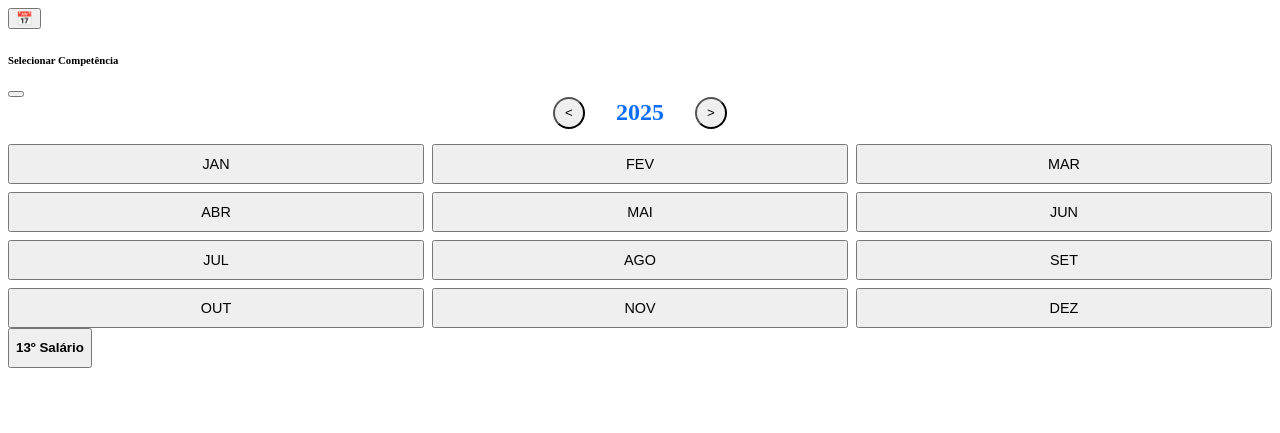
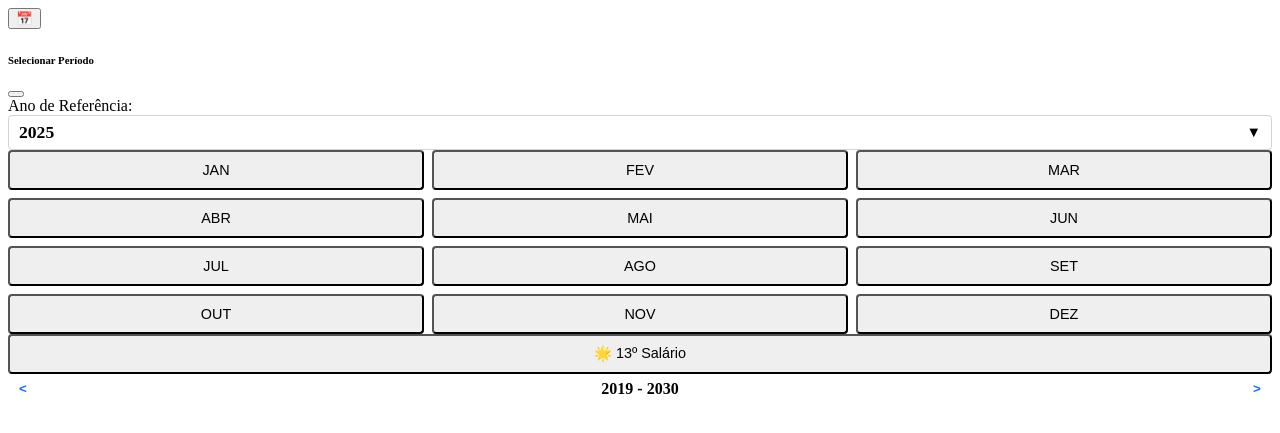
Before and after one commit to Roberto651/Projeto-Competencias, a Django app: template templates/widgets/competencia_arrow.html in a window 1280 px wide. Shown: the top 433 px of the page. Run offline with Django 5.2, Linux system fonts and the light colour scheme; the template is opened without the code that fills it, so the values that code supplies are empty.

Commit message:
Melhoria seletor de anos

```diff
--- a/templates/widgets/competencia_arrow.html
+++ b/templates/widgets/competencia_arrow.html
@@ -1,116 +1,126 @@
 {% load static %}
 
 <style>
-    /* Grade de meses: 3 colunas iguais */
-    .month-grid {
+    /* Estilo do Wrapper para isolar o CSS */
+    #wrapper_{{ widget.attrs.id }} .month-grid,
+    #wrapper_{{ widget.attrs.id }} .year-grid {
         display: grid;
-        grid-template-columns: repeat(3, 1fr);
-        gap: 8px; /* Espaço entre botões */
+        gap: 8px;
     }
 
-    /* Botões dos meses */
-    .month-btn {
-        width: 100%;
-        height: 40px;
-        font-weight: 500;
-        font-size: 0.9rem;
-        display: flex;
-        align-items: center;
-        justify-content: center;
+    /* Grade de Meses: 3 colunas */
+    #wrapper_{{ widget.attrs.id }} .month-grid {
+        grid-template-columns: repeat(3, 1fr);
     }
 
-    .month-btn:hover {
-        background-color: #e9ecef;
-        transform: scale(1.05); /* Pequeno zoom ao passar o mouse */
+    /* Grade de Anos: 4 colunas (igual a imagem de referência) */
+    #wrapper_{{ widget.attrs.id }} .year-grid {
+        grid-template-columns: repeat(4, 1fr);
     }
 
-    /* O 13º Salário */
-    .btn-13 {
-        height: 40px;
-        font-weight: bold;
-        display: flex;
-        align-items: center;
-        justify-content: center;
+    /* Botões Gerais */
+    #wrapper_{{ widget.attrs.id }} .grid-btn {
+        width: 100%; height: 40px; font-size: 0.9rem; padding: 0;
+        display: flex; align-items: center; justify-content: center;
+        border-radius: 4px;
     }
 
-    /* Área do Ano (Centralização Perfeita) */
-    .year-navigator {
-        display: flex;
-        align-items: center;
-        justify-content: center;
-        gap: 15px; /* Espaço entre setas e número */
-        margin-bottom: 15px;
+    /* Ano Selecionado / Hover */
+    #wrapper_{{ widget.attrs.id }} .grid-btn:hover {
+        background-color: #e9ecef;
+    }
+    #wrapper_{{ widget.attrs.id }} .grid-btn.active {
+        background-color: #0d6efd; color: white; border-color: #0d6efd;
     }
 
-    .year-display {
-        font-size: 1.5rem;
+    /* Caixa do Ano (Topo) - Estilo "Input Clicável" */
+    #wrapper_{{ widget.attrs.id }} .year-trigger-box {
+        border: 1px solid #ced4da;
+        border-radius: 4px;
+        padding: 6px 10px;
+        text-align: center;
         font-weight: bold;
-        color: #0d6efd;
-        width: 80px; /* Largura fixa para não "pular" quando mudar o número */
-        text-align: center;
+        font-size: 1.1rem;
+        cursor: pointer;
+        background-color: #fff;
+        transition: border-color 0.2s;
+        display: flex; justify-content: space-between; align-items: center;
+    }
+    #wrapper_{{ widget.attrs.id }} .year-trigger-box:hover {
+        border-color: #86b7fe;
+        background-color: #f8f9fa;
     }
 
-    .btn-arrow {
-        border-radius: 50%; /* Botão redondo */
-        width: 32px;
-        height: 32px;
-        display: flex;
-        align-items: center;
-        justify-content: center;
-        padding: 0;
+    /* Navegação da View de Anos (< 2018-2029 >) */
+    #wrapper_{{ widget.attrs.id }} .year-nav-header {
+        display: flex; justify-content: space-between; align-items: center;
+        margin-bottom: 10px; font-weight: bold;
     }
+    #wrapper_{{ widget.attrs.id }} .nav-arrow {
+        border: none; background: transparent; color: #0d6efd; font-weight: bold;
+        width: 30px; height: 30px; border-radius: 50%;
+    }
+    #wrapper_{{ widget.attrs.id }} .nav-arrow:hover { background-color: #e9ecef; }
 </style>
+
+<div id="wrapper_{{ widget.attrs.id }}">
 
     <div class="input-group">
         {% for subwidget in widget.subwidgets %}
             {% include subwidget.template_name with widget=subwidget %}
         {% endfor %}
 
-    <button type="button" class="btn btn-primary" data-bs-toggle="modal" data-bs-target="#modalCompetencia_{{ widget.attrs.id }}">
+        <button type="button" class="btn btn-primary" data-bs-toggle="modal" data-bs-target="#modal_{{ widget.attrs.id }}">
             📅
         </button>
     </div>
 
-<div class="modal fade" id="modalCompetencia_{{ widget.attrs.id }}" tabindex="-1" aria-hidden="true">
+    <div class="modal fade" id="modal_{{ widget.attrs.id }}" tabindex="-1" aria-hidden="true">
         <div class="modal-dialog modal-sm modal-dialog-centered">
             <div class="modal-content shadow">
 
                 <div class="modal-header bg-primary text-white py-2">
-                <h6 class="modal-title mx-auto">Selecionar Competência</h6>
+                    <h6 class="modal-title mx-auto">Selecionar Período</h6>
                     <button type="button" class="btn-close btn-close-white" data-bs-dismiss="modal" aria-label="Close"></button>
                 </div>
 
                 <div class="modal-body p-3">
 
-                <div class="year-navigator">
-                    <button type="button" class="btn btn-outline-primary btn-arrow" id="btnPrev_{{ widget.attrs.id }}">
-                        &lt; </button>
-
-                    <span class="year-display" id="displayAno_{{ widget.attrs.id }}">2025</span>
-
-                    <button type="button" class="btn btn-outline-primary btn-arrow" id="btnNext_{{ widget.attrs.id }}">
-                        &gt; </button>
+                    <div id="view_header_{{ widget.attrs.id }}" class="mb-3">
+                        <label class="small text-muted mb-1">Ano de Referência:</label>
+                        <div class="year-trigger-box" id="btn_toggle_view_{{ widget.attrs.id }}">
+                            <span id="display_year_{{ widget.attrs.id }}">2025</span>
+                            <small>▼</small>
+                        </div>
                     </div>
 
+                    <div id="view_months_{{ widget.attrs.id }}">
                         <div class="month-grid">
-                    <button type="button" class="btn btn-outline-secondary month-btn" data-value="1">JAN</button>
-                    <button type="button" class="btn btn-outline-secondary month-btn" data-value="2">FEV</button>
-                    <button type="button" class="btn btn-outline-secondary month-btn" data-value="3">MAR</button>
-                    <button type="button" class="btn btn-outline-secondary month-btn" data-value="4">ABR</button>
-                    <button type="button" class="btn btn-outline-secondary month-btn" data-value="5">MAI</button>
-                    <button type="button" class="btn btn-outline-secondary month-btn" data-value="6">JUN</button>
-                    <button type="button" class="btn btn-outline-secondary month-btn" data-value="7">JUL</button>
-                    <button type="button" class="btn btn-outline-secondary month-btn" data-value="8">AGO</button>
-                    <button type="button" class="btn btn-outline-secondary month-btn" data-value="9">SET</button>
-                    <button type="button" class="btn btn-outline-secondary month-btn" data-value="10">OUT</button>
-                    <button type="button" class="btn btn-outline-secondary month-btn" data-value="11">NOV</button>
-                    <button type="button" class="btn btn-outline-secondary month-btn" data-value="12">DEZ</button>
+                            {% for i in "123456789012"|make_list %}
+                                <button type="button" class="btn btn-outline-secondary grid-btn month-btn" data-value="{{ forloop.counter }}">
+                                    {% if forloop.counter == 1 %}JAN{% elif forloop.counter == 2 %}FEV{% elif forloop.counter == 3 %}MAR{% elif forloop.counter == 4 %}ABR{% elif forloop.counter == 5 %}MAI{% elif forloop.counter == 6 %}JUN{% elif forloop.counter == 7 %}JUL{% elif forloop.counter == 8 %}AGO{% elif forloop.counter == 9 %}SET{% elif forloop.counter == 10 %}OUT{% elif forloop.counter == 11 %}NOV{% elif forloop.counter == 12 %}DEZ{% endif %}
+                                </button>
+                            {% endfor %}
+                        </div>
+                        <div class="mt-2">
+                            <button type="button" class="btn btn-warning w-100 grid-btn fw-bold month-btn" data-value="13">
+                                🌟 13º Salário
+                            </button>
+                        </div>
                     </div>
 
-                <div class="mt-2">
-                    <button type="button" class="btn btn-warning w-100 btn-13 shadow-sm" data-value="13">
-                        13º Salário
-                    </button>
+                    <div id="view_years_{{ widget.attrs.id }}" class="d-none">
+
+                        <div class="year-nav-header">
+                            <button type="button" class="nav-arrow" id="prev_decade_{{ widget.attrs.id }}">&lt;</button>
+                            <span id="decade_label_{{ widget.attrs.id }}">2019 - 2030</span>
+                            <button type="button" class="nav-arrow" id="next_decade_{{ widget.attrs.id }}">&gt;</button>
+                        </div>
+
+                        <div class="year-grid" id="year_grid_container_{{ widget.attrs.id }}">
+                            </div>
+                    </div>
+
                 </div>
             </div>
         </div>
@@ -120,54 +130,121 @@
 <script>
     document.addEventListener("DOMContentLoaded", function() {
         const widgetId = "{{ widget.attrs.id }}";
-        const modalId = "#modalCompetencia_" + widgetId;
-        const modalElement = document.querySelector(modalId);
 
-        if (modalElement) {
-            const displayAno = document.getElementById("displayAno_" + widgetId);
-            const btnPrev = document.getElementById("btnPrev_" + widgetId);
-            const btnNext = document.getElementById("btnNext_" + widgetId);
-            const monthButtons = modalElement.querySelectorAll(".month-btn, .btn-13");
+        // Elementos Principais
+        const modalEl = document.getElementById("modal_" + widgetId);
+        const btnToggleView = document.getElementById("btn_toggle_view_" + widgetId);
+        const displayYear = document.getElementById("display_year_" + widgetId);
+        const viewHeader = document.getElementById("view_header_" + widgetId);
 
+        // Views (Containers)
+        const viewMonths = document.getElementById("view_months_" + widgetId);
+        const viewYears = document.getElementById("view_years_" + widgetId);
+
+        // Elementos da View de Anos
+        const decadeLabel = document.getElementById("decade_label_" + widgetId);
+        const yearGridContainer = document.getElementById("year_grid_container_" + widgetId);
+        const btnPrevDecade = document.getElementById("prev_decade_" + widgetId);
+        const btnNextDecade = document.getElementById("next_decade_" + widgetId);
+
+        // Inputs Reais do Django
         const realMesInput = document.getElementById(widgetId + "_0");
         const realAnoInput = document.getElementById(widgetId + "_1");
 
-            let currentYear = new Date().getFullYear();
+        // Estado Local
+        let currentYear = new Date().getFullYear(); // Ano selecionado
+        let gridStartYear = currentYear - 5; // Ano de início da grade de navegação
 
-            function updateYearDisplay() {
-                displayAno.textContent = currentYear;
+        // --- FUNÇÕES AUXILIARES ---
+
+        function showMonthsView() {
+            viewMonths.classList.remove("d-none");
+            viewYears.classList.add("d-none");
+            viewHeader.classList.remove("d-none"); // Mostra o cabeçalho do ano
+            displayYear.textContent = currentYear;
+
+            // Atualiza input real do ano ao voltar pra cá
+            if(realAnoInput) realAnoInput.value = currentYear;
         }
 
-            btnPrev.addEventListener("click", function() {
-                currentYear--;
-                updateYearDisplay();
+        function showYearsView() {
+            viewMonths.classList.add("d-none");
+            viewYears.classList.remove("d-none");
+            viewHeader.classList.add("d-none"); // Esconde o cabeçalho simples para focar na grade
+
+            // Centraliza a grade no ano atual
+            gridStartYear = currentYear - 5;
+            renderYearGrid();
+        }
+
+        function renderYearGrid() {
+            yearGridContainer.innerHTML = ""; // Limpa grade
+            const gridEndYear = gridStartYear + 11; // Mostra 12 anos
+            decadeLabel.textContent = `${gridStartYear} - ${gridEndYear}`;
+
+            for (let y = gridStartYear; y <= gridEndYear; y++) {
+                const btn = document.createElement("button");
+                btn.type = "button";
+                btn.className = "btn btn-outline-secondary grid-btn year-select-btn";
+                btn.textContent = y;
+
+                if (y === currentYear) {
+                    btn.classList.add("active"); // Destaca o ano atual
+                }
+
+                // Ao clicar num ano da grade
+                btn.addEventListener("click", function() {
+                    currentYear = y;
+                    showMonthsView(); // Volta para selecionar o mês
                 });
 
-            btnNext.addEventListener("click", function() {
-                currentYear++;
-                updateYearDisplay();
+                yearGridContainer.appendChild(btn);
+            }
+        }
+
+        // --- EVENT LISTENERS ---
+
+        // 1. Clicar na caixa do ano (2025) -> Abre seletor de anos
+        btnToggleView.addEventListener("click", showYearsView);
+
+        // 2. Navegação da Década (< >)
+        btnPrevDecade.addEventListener("click", function() {
+            gridStartYear -= 12;
+            renderYearGrid();
         });
 
+        btnNextDecade.addEventListener("click", function() {
+            gridStartYear += 12;
+            renderYearGrid();
+        });
+
+        // 3. Seleção de Mês (Finaliza o processo)
+        const monthButtons = modalEl.querySelectorAll(".month-btn");
         monthButtons.forEach(btn => {
             btn.addEventListener("click", function() {
-                    const mesSelecionado = this.getAttribute("data-value");
+                const mes = this.getAttribute("data-value");
 
-                    if(realMesInput) realMesInput.value = mesSelecionado;
+                // Salva nos inputs reais
+                if(realMesInput) realMesInput.value = mes;
                 if(realAnoInput) realAnoInput.value = currentYear;
 
-                    const modalInstance = bootstrap.Modal.getInstance(modalElement);
+                // Fecha modal
+                const modalInstance = bootstrap.Modal.getInstance(modalEl);
                 modalInstance.hide();
             });
         });
 
-            modalElement.addEventListener('show.bs.modal', function () {
+        // 4. Ao abrir o modal, sincroniza estados
+        modalEl.addEventListener('show.bs.modal', function () {
+            // Pega o valor que já está no input (se houver)
             if(realAnoInput && realAnoInput.value) {
                 currentYear = parseInt(realAnoInput.value);
             } else {
                 currentYear = new Date().getFullYear();
             }
-                updateYearDisplay();
+
+            // Começa sempre na visão de meses
+            showMonthsView();
         });
-        }
     });
 </script>
```
Lines whose indentation alone changed are shown as unchanged.
